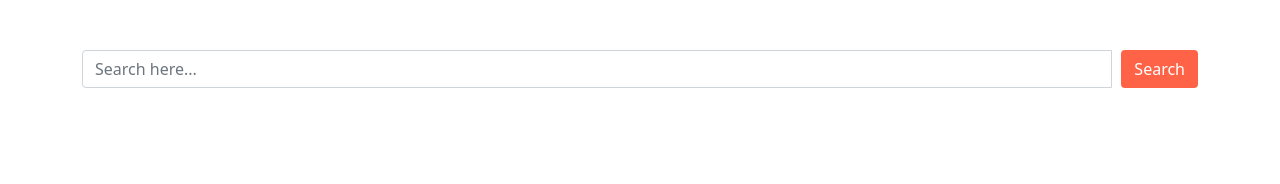
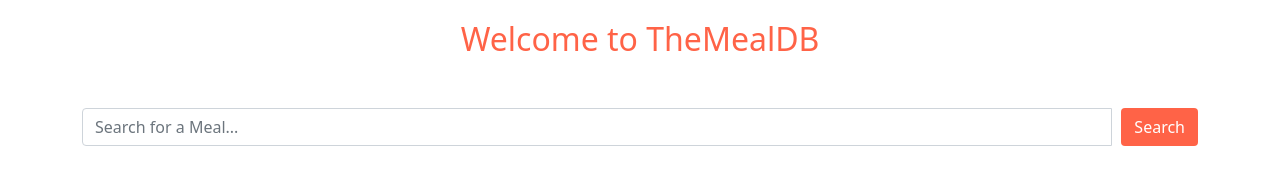
Before and after one commit to shohel2000/Control-Searchbox-with-Api, a plain HTML site: page index.html in a window 1280 px wide. Drawn offline with Linux system fonts and the light colour scheme.

Commit message:
added header

```diff
--- a/index.html
+++ b/index.html
@@ -12,10 +12,10 @@
 
 <body>
     <main class="container">
-
+        <h2 class="text-center" style="color:tomato; padding-top: 20px;">Welcome to TheMealDB</h2>
         <form method="" class="input-form">
             <div class="input-group mb-1">
-                <input id="searchItem" type="text" required class="form-control" placeholder="Search here...">
+                <input id="searchItem" type="text" required class="form-control" placeholder="Search for a Meal...">
                 <div class="input-group-append">
                     <button id="searchBtn" type="button" class="searchBtn btn">Search</button>
                 </div>
```
